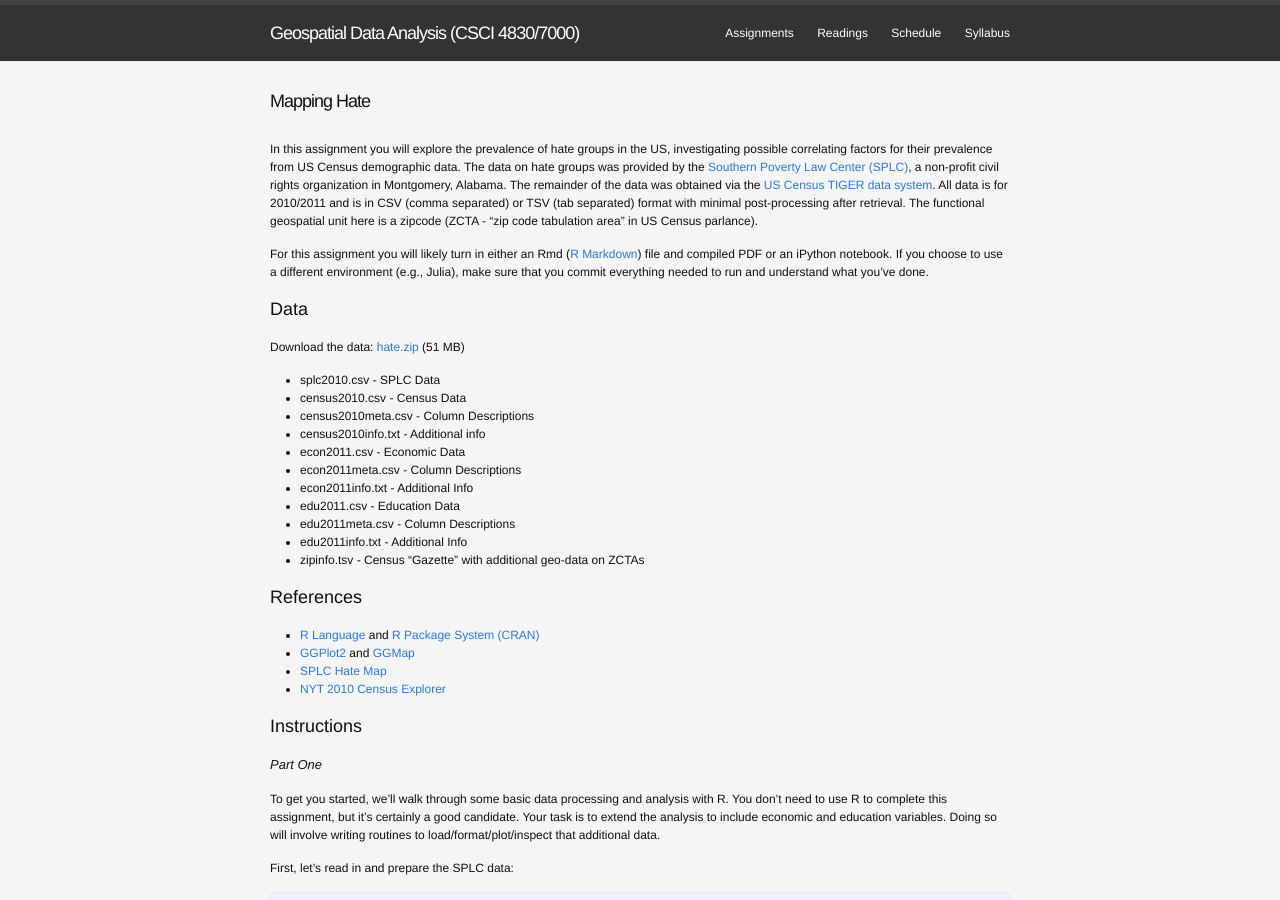
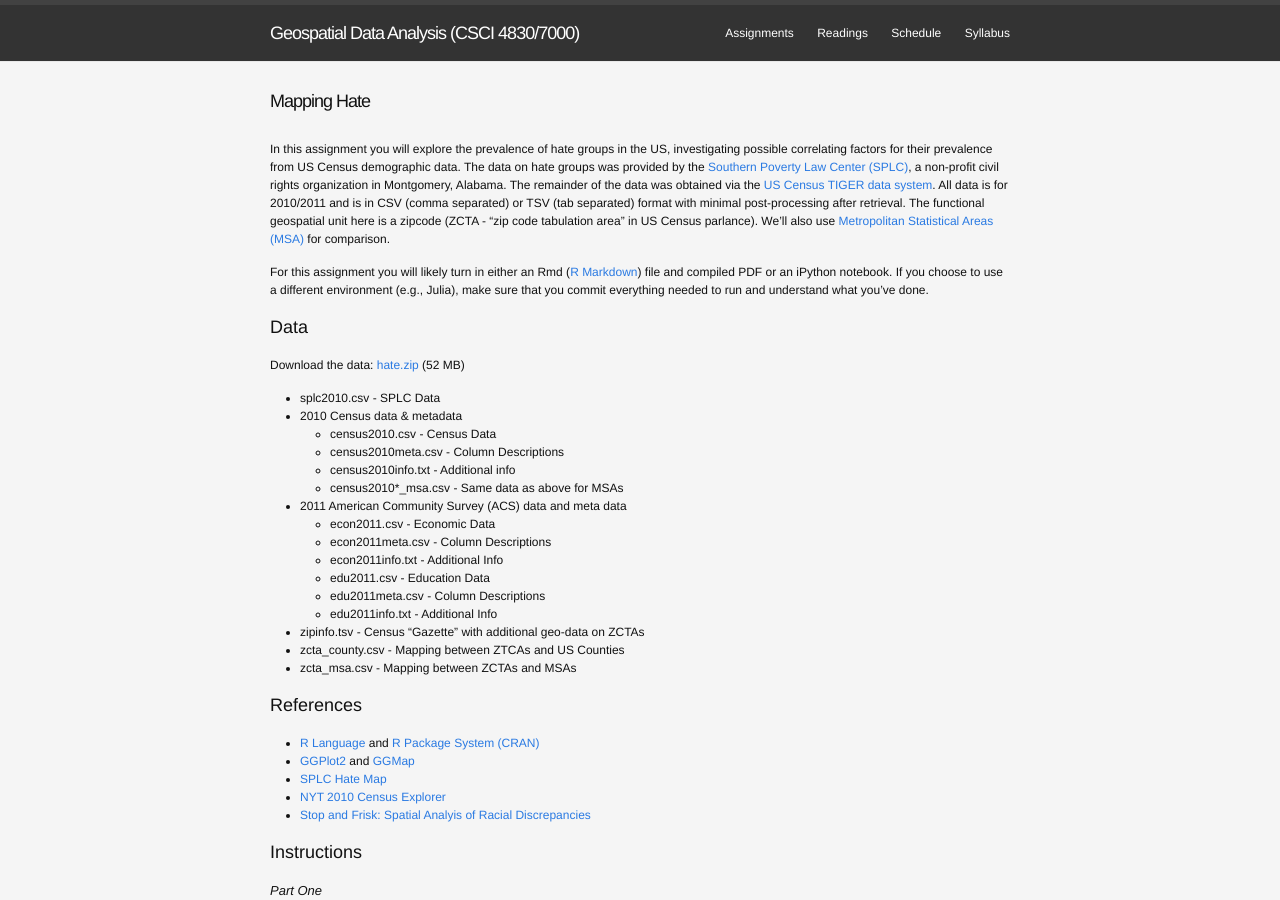
Before and after one commit to somerandomsequence/csci-4830-7000-gsa, a Jekyll site: the page built from assignments/hate.md, in a window 1280 px wide and 900 px high. Built offline with Jekyll 4.4.1, drawn with Linux system fonts in a browser that asks for light colours; some of the changed text lies outside the part shown.

Commit message:
Changes to assignments

```diff
--- a/assignments/hate.md
+++ b/assignments/hate.md
@@ -11,32 +11,38 @@
 Center (SPLC)](http://www.splcenter.org/), a non-profit civil rights organization in Montgomery, Alabama. The remainder of the data was obtained via the [US Census TIGER data
 system](https://www.census.gov/geo/maps-data/data/tiger.html). All data is for 2010/2011 and is in CSV (comma separated) or TSV (tab separated)
 format with minimal post-processing after retrieval. The functional geospatial unit here
-is a zipcode (ZCTA - "zip code tabulation area" in US Census parlance).
+is a zipcode (ZCTA - "zip code tabulation area" in US Census parlance). We'll also use [Metropolitan Statistical Areas (MSA)](https://en.wikipedia.org/wiki/Metropolitan_statistical_area) for comparison.
 
 For this assignment you will likely turn in either an Rmd ([R Markdown](http://rmarkdown.rstudio.com/)) file and compiled PDF or an iPython notebook. If you choose to use a different environment (e.g., Julia), make sure that you commit everything needed to run and understand what you've done.
 
 ## Data
 
-Download the data: [hate.zip](https://drive.google.com/file/d/0B3Vxw_F2RArqcWxPelJYYUxsT0E/view?usp=sharing) (51 MB)
+Download the data: [hate.zip](https://drive.google.com/file/d/0B3Vxw_F2RArqN0Jhd0NqZEtBNkE/view?usp=sharing) (52 MB)
 
  * splc2010.csv - SPLC Data
- * census2010.csv - Census Data
- * census2010meta.csv - Column Descriptions
- * census2010info.txt - Additional info
- * econ2011.csv - Economic Data
- * econ2011meta.csv - Column Descriptions
- * econ2011info.txt - Additional Info
- * edu2011.csv - Education Data
- * edu2011meta.csv - Column Descriptions
- * edu2011info.txt - Additional Info
+ * 2010 Census data & metadata
+   * census2010.csv - Census Data
+   * census2010meta.csv - Column Descriptions
+   * census2010info.txt - Additional info
+   * census2010*_msa.csv - Same data as above for MSAs
+ * 2011 American Community Survey (ACS) data and meta data
+   * econ2011.csv - Economic Data
+   * econ2011meta.csv - Column Descriptions
+   * econ2011info.txt - Additional Info
+   * edu2011.csv - Education Data
+   * edu2011meta.csv - Column Descriptions
+   * edu2011info.txt - Additional Info
  * zipinfo.tsv - Census "Gazette" with additional geo-data on ZCTAs
+ * zcta_county.csv - Mapping between ZTCAs and US Counties
+ * zcta_msa.csv - Mapping between ZCTAs and MSAs
 
 ## References
 
  * [R Language](http://www.r-project.org/) and [R Package System (CRAN)](http://cran.rstudio.com/)
  * [GGPlot2](http://ggplot2.org/) and [GGMap](http://cran.r-project.org/web/packages/ggmap/ggmap.pdf)
- * [SPLC Hate Map](http://www.splcenter.org/get-informed/hate-map)
+ * [SPLC Hate Map](http://www.splcenter.org/hate-map)
  * [NYT 2010 Census Explorer](http://projects.nytimes.com/census/2010/explorer)
+ * [Stop and Frisk: Spatial Analyis of Racial Discrepancies](http://www.r-bloggers.com/stop-and-frisk-spatial-analysis-of-racial-discrepancies/)
 
 ## Instructions
 
@@ -146,6 +152,23 @@
 
 **Q6:** Are there any interesting correlations between education attainment and hate group prevalence? Compute some statistics and/or make a plot to demonstrate what you find.
 
+Here's some code to load in census statistics for [Metropolitican Statistical Areas (MSAs)](https://en.wikipedia.org/wiki/Metropolitan_statistical_area):
+
+{% highlight r %}
+msa <- read.csv('zcta_msa.csv',header=T)
+census.msa <- read.csv('census2010_msa.csv',header=TRUE)
+msa <- merge(msa,census.msa,by.x="CBSA",by.y="GEO.id2")
+
+msa$nhate <- sapply(msa$ZCTA5,function(x){ sum(hate$nzip == x) })
+msa$pctwhite <- as.numeric(as.character(msa$HD02_S078))
+msa$pctmale <- as.numeric(as.character(msa$HD02_S026))
+msa$population <- as.numeric(as.character(msa$HD01_S001))
+msa$hate.per.person <- msa$nhate/msa$population
+msa$hate.per.area <- msa$nhate/msa$MAREALAND
+{% endhighlight %}
+
+**Q7:** Try the analyses you did for Q1 - Q3 with the MSA geography. Do you see any differences in the outcome using this (larger) geography? If so, what's different?
+
 ## Extra Credit
 
 **EC1:** What methods might you employ to determine which are the most important factors (i.e., economic, education, demographic) for predicting the presence/absence or number of groups in a given zipcode? Using those methods, what can you find?
```
Also changed, not shown: assignments/census.md (+2 -2 lines), assignments/setup.md (+1 -1 lines).
